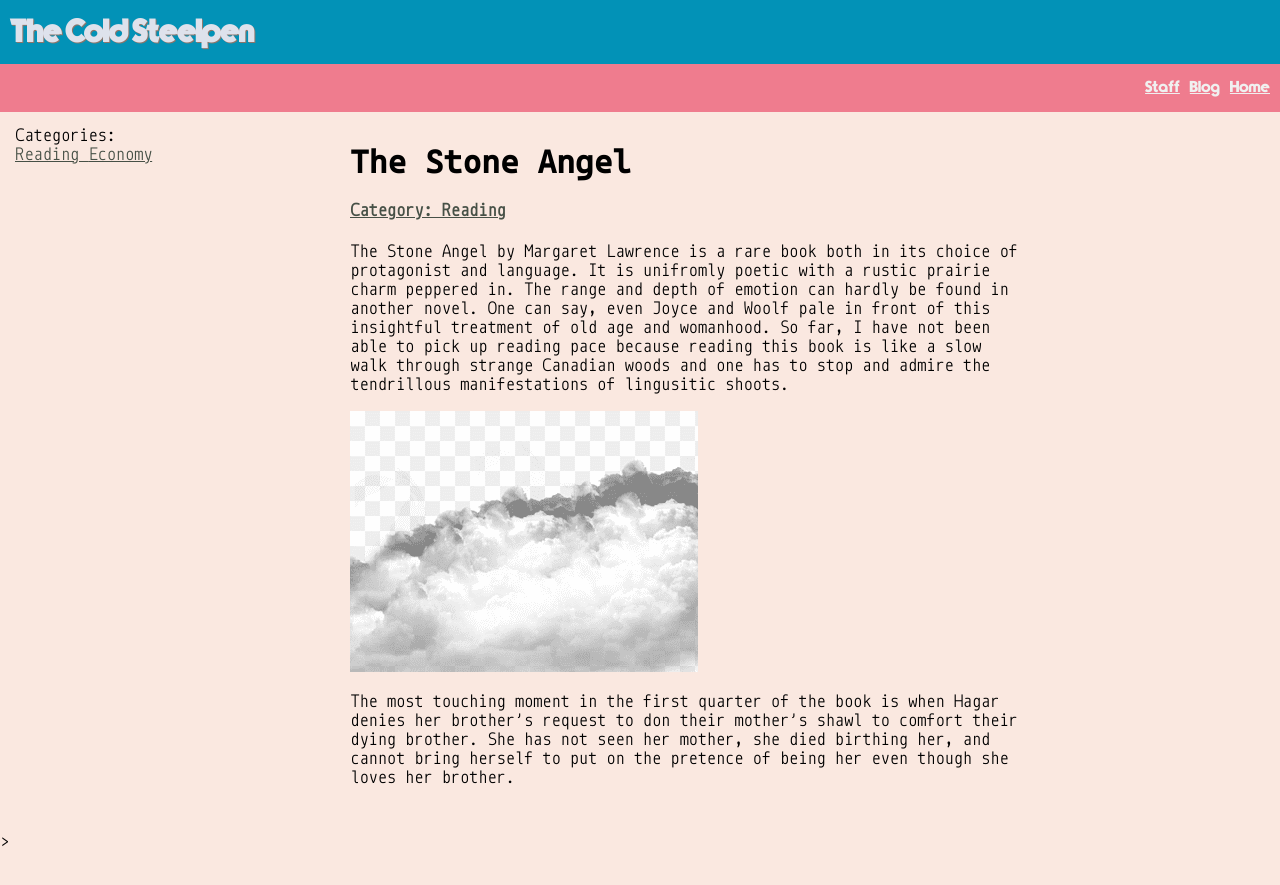
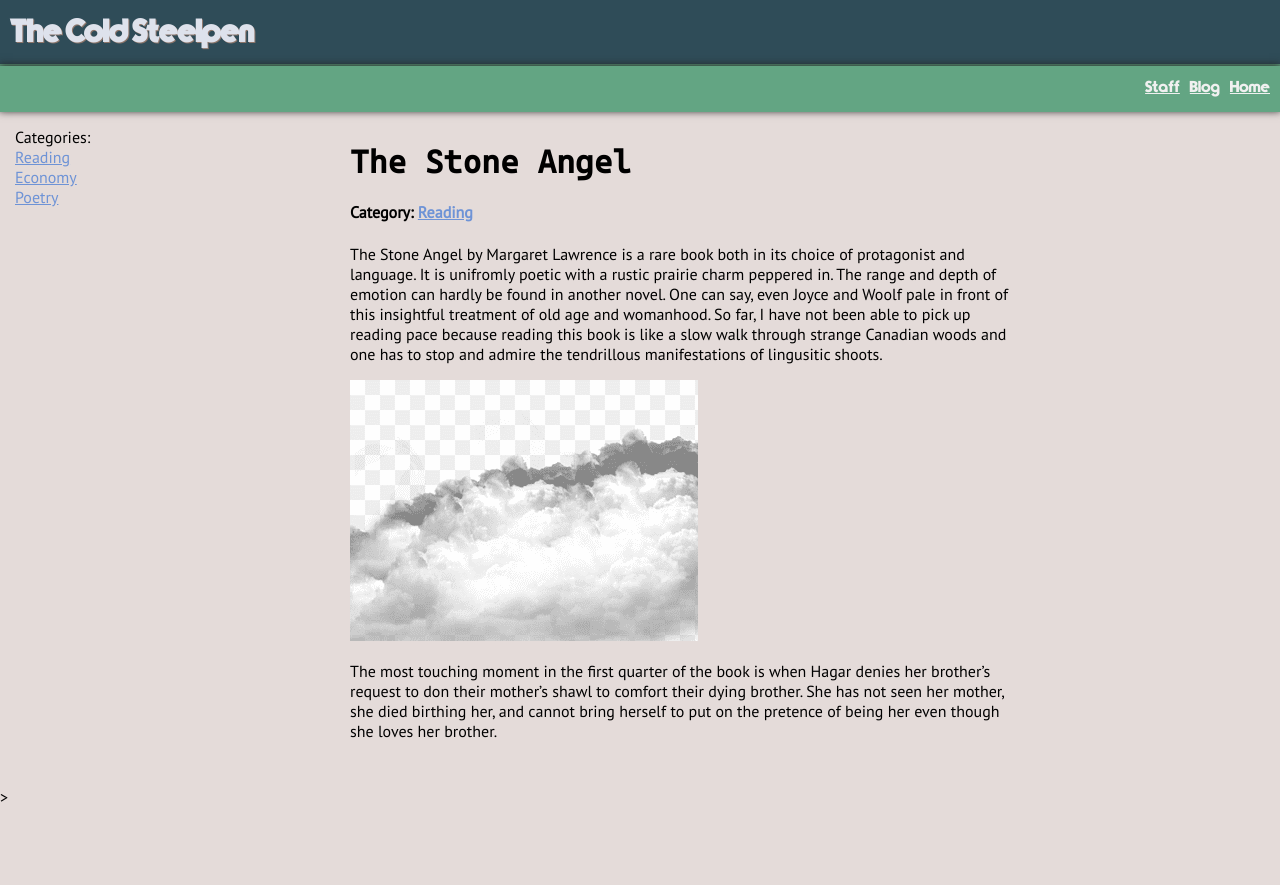
Before and after one commit to sumitee2/Karadaka-code-repo, a Jekyll site: the page built from _posts/2021-04-14-the-stone-angel.markdown, in a window 1280 px wide. Shown: the top 885 px of the page. Built offline with Jekyll 4.4.1, drawn with Linux system fonts in a browser that asks for light colours.

```diff
--- a/_includes/categorysidelist.html
+++ b/_includes/categorysidelist.html
@@ -3,7 +3,7 @@ Categories:
 <div>
   {% for item in site.categories %}
     <a href="/">
-      {{ item | first | capitalize }}
+      {{ item | first | capitalize }} <br>
     </a>
   {% endfor %}
 </div>
--- a/_layouts/post.html
+++ b/_layouts/post.html
@@ -3,6 +3,6 @@ layout: default
 ---
 <div class = "col-9">
 <h1 class = "postTitle">{{page.title | uppercase }}</h1>
-<h4><a href="{{site.baseurl}}/categories/">Category: {{page.category | capitalize}}</a></h4>
+<h4>Category: <a href="{{site.baseurl}}/categories/">{{page.category | capitalize}}</a></h4>
 <p class="postContent"> {{content}} </p>
 </div>
--- a/_sass/main.scss
+++ b/_sass/main.scss
@@ -15,7 +15,7 @@
 
 @font-face {
   font-family: postContentFont;
-  src: url('Monoid.ttf');
+  src: url('ptsans/PTS55F.ttf');
 }
 
 
@@ -32,7 +32,7 @@ body {
  	margin: 0;
     padding: 0;
 	font-family: postContentFont;
-	background-color: #fae8e0;
+	background-color: #e4dbd9;
 	background-repeat: no-repeat;
 }
 
@@ -41,7 +41,8 @@ body {
 	height: 44px;
 	width: 100%;
 	box-sizing:border-box;
-	background-color: #EF7C8E;
+	background-color: #63a583;
+	box-shadow: 0px 0px 8px 1px #222222;
 }
 
 .current {
@@ -76,7 +77,7 @@ h1 {
 	height: 64px;
 	width: 100%;
 	box-sizing:border-box;
-	background-color: #0292B7;
+	background-color: #2f4c58;
 	overflow: hidden;
 	color: #DEE2EC;
 	text-shadow: 1px 1px #8C756A;
@@ -95,11 +96,11 @@ h1 {
 	width: 100%;
 	margin: 0px;
 	padding: 0px;
-	background-color: #EF7C8E;
+	background-color: #63a583;
 }
 
 a {
-	color: rgb(70,80,70);
+	color: #6e93d6;
 }
 
 .col-1 {width: 8.33%;}
```
Also changed, not shown: _posts/2021-04-18-morning-dream.markdown (added, +31 -0 lines), assets/css/drucifer.ttf (added), assets/css/ptsans/PTC55F.ttf (added), assets/css/ptsans/PTC75F.ttf (added), assets/css/ptsans/PTN57F.ttf (added), assets/css/ptsans/PTN77F.ttf (added), assets/css/ptsans/PTS55F.ttf (added), assets/css/ptsans/PTS56F.ttf (added), assets/css/ptsans/PTS75F.ttf (added), assets/css/ptsans/PTS76F.ttf (added), 5 other files.
